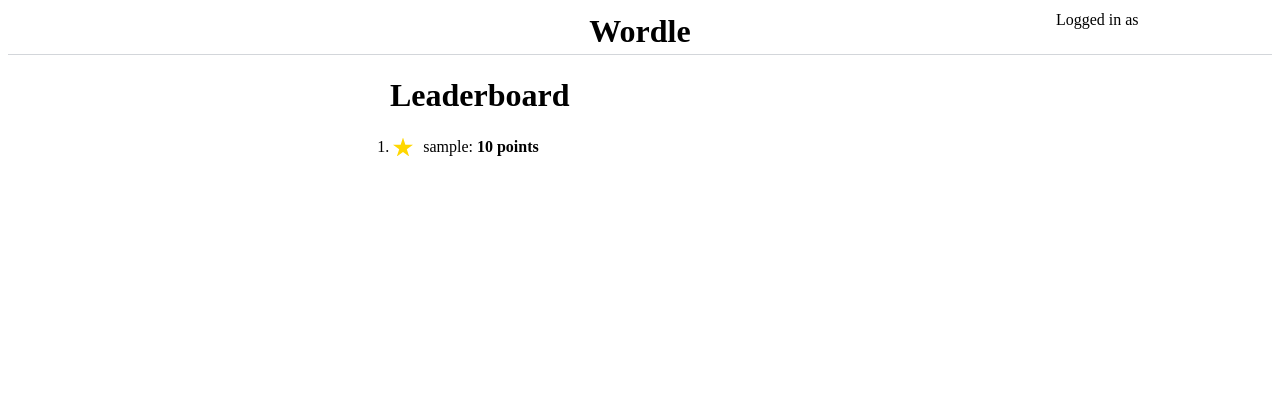
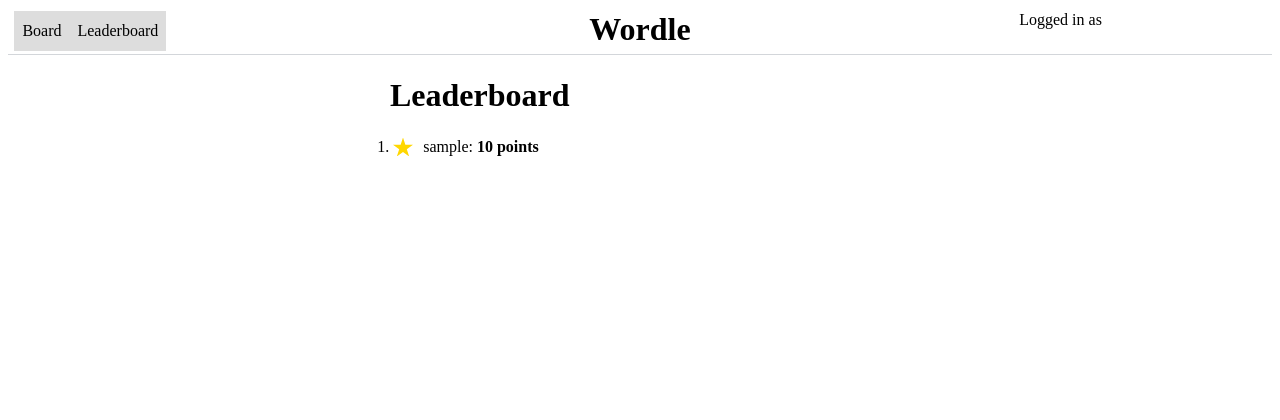
Before and after one commit to luigibrancati/wordle, a FastAPI app: template wordle/templates/leaderboard/leaderboard.html in a window 1280 px wide. Shown: the top 420 px of the page. Run offline with FastAPI, Linux system fonts and the light colour scheme; the template is opened without the code that fills it: most values are stand-ins (such as "Sample title", 1, 10 or a date in 2020); parts of the project's set-up code (start-up, migrations or seed data) failed here and were passed over; some libraries are stand-ins or nearby versions.

Commit message:
Added navbar

```diff
--- /dev/null
+++ b/wordle/static/navbar.css
@@ -0,0 +1,38 @@
+.navbar, .navbar ul, .navbar ul li, .nav-link {
+	height: 100%;
+}
+
+.navbar ul {
+	display: flex;
+	list-style-type: none;
+	margin: 0;
+	padding: 0;
+	overflow: hidden;
+	background-color: inherit;
+}
+
+.navbar ul li {
+	display: flex;
+	float: left;
+	padding: 0;
+	background-color: inherit;
+	align-items: center;
+}
+
+.nav-link {
+	display: flex;
+	align-items: center;
+	padding: 0 0.5em;
+	color: black;
+	text-decoration: none;
+	background-color: #dddddd;
+}
+
+.nav-link:hover {
+	background-color: #aaaaaa;
+}
+
+.nav-link.active {
+	color: white;
+	background-color: #101010;
+}
--- a/wordle/static/styles.css
+++ b/wordle/static/styles.css
@@ -197,13 +197,16 @@ button, [type="button"], [type="reset"], [type="submit"] {
 	width: fit-content;
 }
 
-#header_start, #header_end {
-	width: 20%;
-	padding: 10px;
+#header_selector, #header_login {
+	width: 25%;
+	padding: 0 0.2em;
+	height: 100%;
 }
 
-#header_middle {
-	width: 80%;
+#header_title {
+	width: 75%;
+	padding: 0 0.2em;
+	height: 100%;
 }
 
 .wordle-app-header {
--- a/wordle/templates/base.html
+++ b/wordle/templates/base.html
@@ -1,21 +1,32 @@
 <html>
+
 <head>
     <meta name="viewport" content="width=device-width, initial-scale=1.0">
     <title>Wordle</title>
     <link href="{{ url_for('static', path='/styles.css') }}" rel="stylesheet">
     <link href="{{ url_for('static', path='/overlay.css') }}" rel="stylesheet">
+    <link href="{{ url_for('static', path='/navbar.css') }}" rel="stylesheet">
+    <script src="http://code.jquery.com/jquery-2.1.4.min.js"></script>
 </head>
+
 <body>
     <div class="App">
         <header class="AppHeader-module_appHeader wordle-app-header">
-            <div id="header_start"> </div>
-            <h1 id="header_middle" class="AppHeader-module_title">Wordle</h1>
-            <div id="header_end" class="AppHeader-module_login">
+            <div id="header_selector">
+                <nav class="navbar">
+                    <ul>
+                        <li><a class="nav-link" href="{{ url_for('show_board') }}">Board</a></li>
+                        <li><a class="nav-link" href="{{ url_for('show_leaderboard') }}">Leaderboard</a></li>
+                    </ul>
+                </nav>
+            </div>
+            <h1 id="header_title" class="AppHeader-module_title">Wordle</h1>
+            <div id="header_login" class="AppHeader-module_login">
                 {% if user is none %}
-                    <a id="login_button" class="Keyboard-module_key" data-state="tbd" href="#login_popup">Login</a>
-                    <a id="register_button" class="Keyboard-module_key" data-state="tbd" href="#register_popup">Register</a>
+                <a id="login_button" class="Keyboard-module_key" data-state="tbd" href="#login_popup">Login</a>
+                <a id="register_button" class="Keyboard-module_key" data-state="tbd" href="#register_popup">Register</a>
                 {% else %}
-                    <span>Logged in as <b>{{ user.username }}</b></span>
+                <span>Logged in as <b>{{ user.username }}</b></span>
                 {% endif %}
             </div>
         </header>
@@ -23,5 +34,16 @@
             {% block main %}{% endblock %}
         </main>
     </div>
+    <script type="text/javascript">
+        $(function(){
+            $('.nav-link').each(function(){
+                if ($(this).prop('href') == window.location.href) {
+                    $(this).addClass('active');
+                    $(this).parents('li').addClass('active');
+                }
+            });
+        });
+    </script>
 </body>
+
 </html>
```
